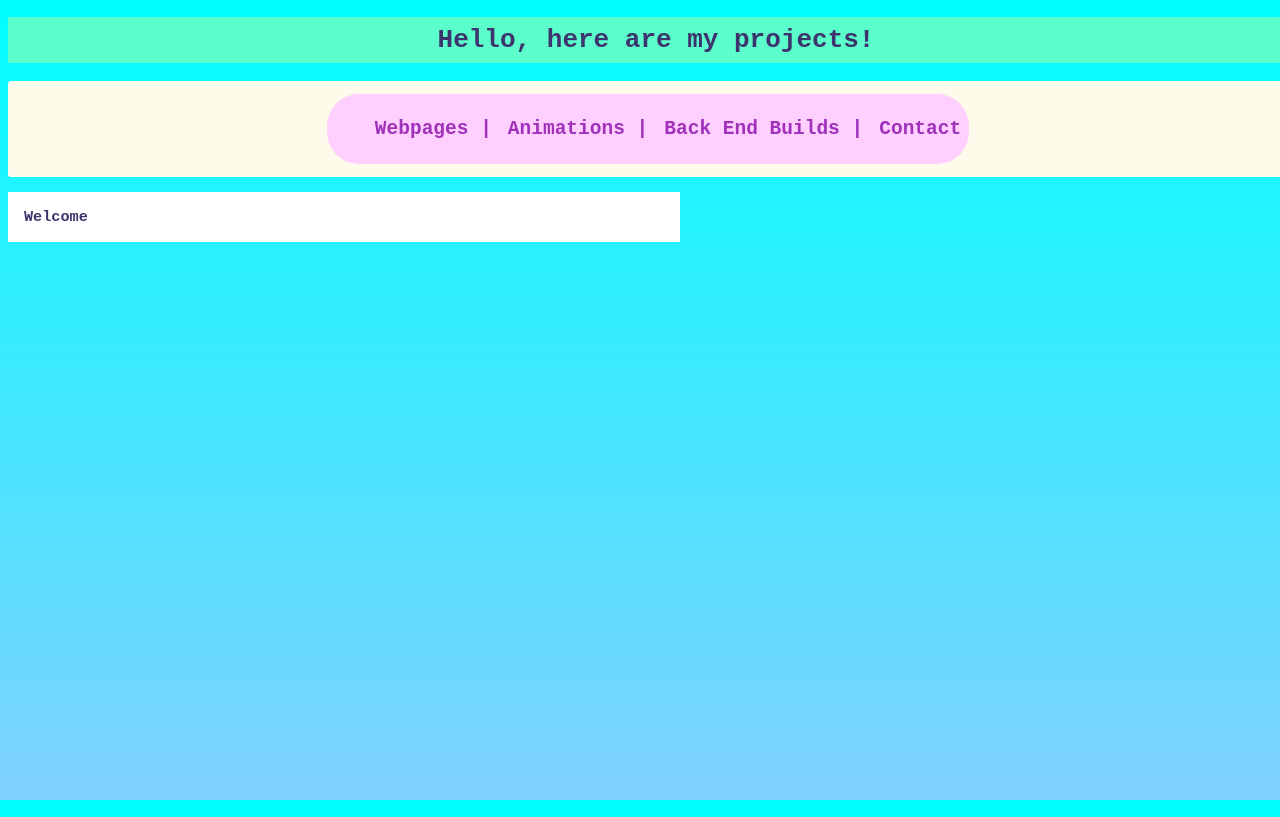
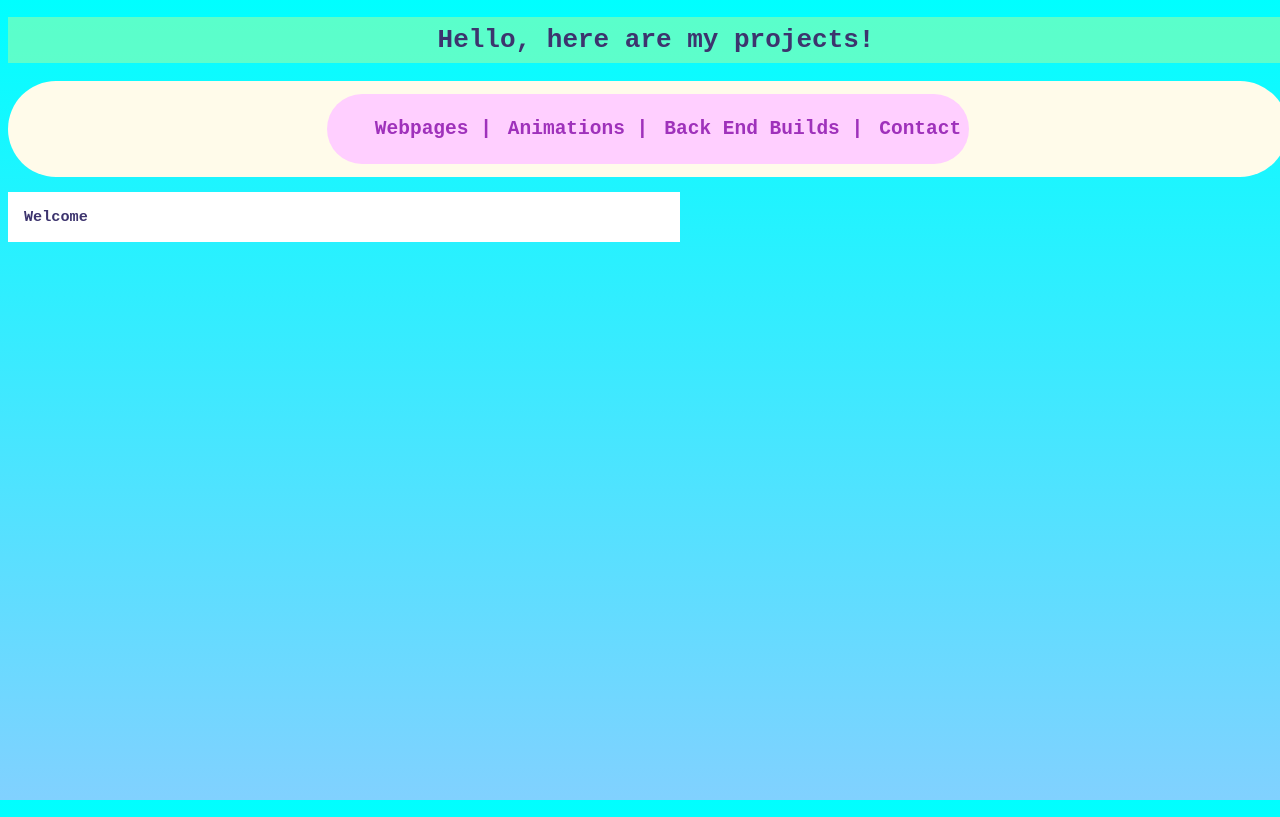
Before and after one commit to CitrusDivided/FCC-Cert-Builds, a plain HTML site: page index.html in a window 1280 px wide. Shown: the top 817 px of the page. Drawn offline with Linux system fonts and the light colour scheme.

Commit message:
CSS: @media added

```diff
--- a/CSS/style.css
+++ b/CSS/style.css
@@ -45,3 +45,15 @@ body{
     background-attachment: fixed;
     background: linear-gradient(0deg, rgb(129, 209, 255), cyan);
 }
+@media (min-width: 500px){
+    #navBar{
+        border-radius: 0rem;
+        flex-direction: column;
+    }
+}
+@media (min-width: 700px){
+    #navBar{
+        border-radius: 3rem;
+        flex-direction: row;
+    }
+}
```
